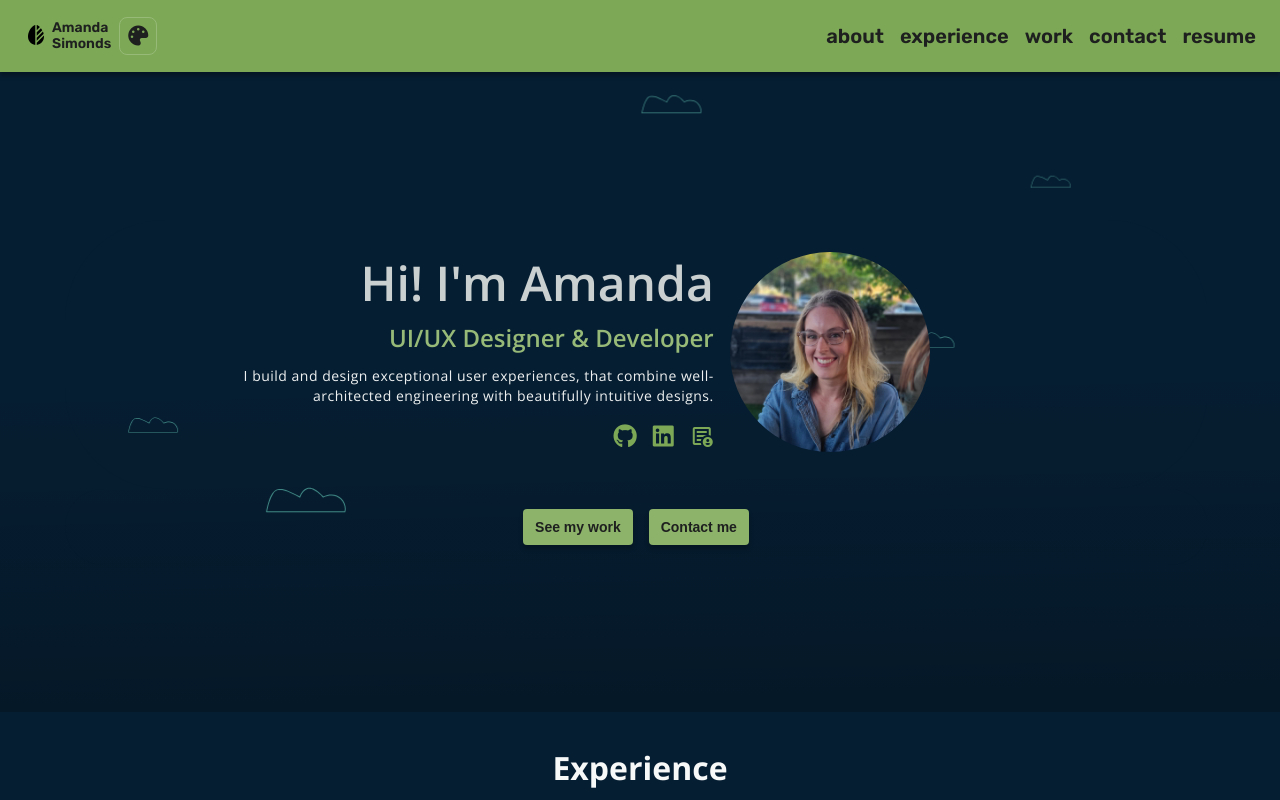
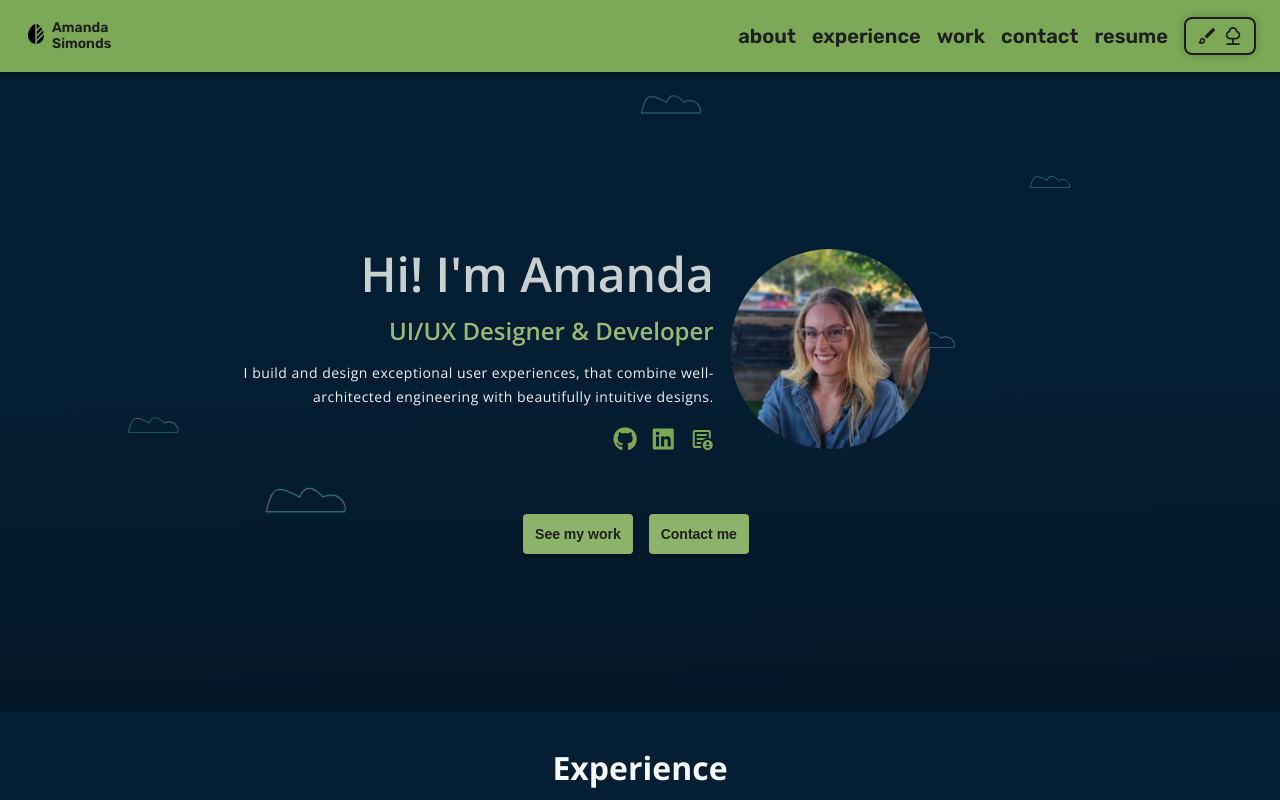
Before and after one commit to amandasimonds/portfolio-2025, a Next.js app: page / in a window 1280 px wide. Shown: the top 800 px of the page. Built offline with nearby package versions, Linux system fonts and the light colour scheme.

Commit message:
add themechanger button, layout edits, fixed links

```diff
--- a/src/app/globals.scss
+++ b/src/app/globals.scss
@@ -11,14 +11,14 @@
   --font-weight-medium: 500;
   --font-weight-semibold: 600;
   --font-weight-bold: 700;
-  --line-height-body: 20px;
+  --line-height-body: 24px;
 
   //effects
   --box-shadow: 0px 4px 4px 0px rgba(0, 0, 0, 0.25);
 
   @media screen and (max-width: $mobile-screen-width-max) {
     --font-size-body: 14px;
-    --line-height-body: 20px;
+    --line-height-body: 24px;
   }
 }
 
--- a/src/app/layout.tsx
+++ b/src/app/layout.tsx
@@ -53,7 +53,9 @@ export default function RootLayout({
         <link href="https://fonts.googleapis.com/css2?family=Noto+Sans:ital,wght@0,100..900;1,100..900&family=Rubik:ital,wght@0,300..900;1,300..900&display=swap" rel="stylesheet" />
         <link href="https://fonts.googleapis.com/css2?family=Noto+Sans:ital,wght@0,100..900;1,100..900&family=Open+Sans:ital,wght@0,300..800;1,300..800&family=Rubik:ital,wght@0,300..900;1,300..900&display=swap" rel="stylesheet"></link>
         <link href="https://fonts.googleapis.com/icon?family=Material+Icons" rel="stylesheet" />
-        <link href="https://fonts.googleapis.com/css2?family=Material+Symbols+Outlined:opsz,wght,FILL,GRAD@20..48,100..700,0..1,-50..200&icon_names=demography" rel="stylesheet" />
+        <link href="https://fonts.googleapis.com/css2?family=Material+Symbols+Outlined:opsz,wght,FILL,GRAD@20..48,100..700,0..1,-50..200" rel="stylesheet" />
+        <link href="https://fonts.googleapis.com/css2?family=Material+Symbols+Rounded:opsz,wght,FILL,GRAD@20..48,100..700,0..1,-50..200" rel="stylesheet" />
+        <link href="https://fonts.googleapis.com/css2?family=Material+Symbols+Sharp:opsz,wght,FILL,GRAD@20..48,100..700,0..1,-50..200" rel="stylesheet" />
         <link href="https://cdnjs.cloudflare.com/ajax/libs/font-awesome/6.4.2/css/all.min.css" rel="stylesheet" />
       </head>
       <body>
--- a/src/app/layout/navigation/navigation.module.scss
+++ b/src/app/layout/navigation/navigation.module.scss
@@ -34,6 +34,10 @@
     &__button-mobile {
         display: none;
 
+        i {
+            font-size: 32px;
+        }
+
         @media screen and (max-width: $tablet-screen-width-max) {
             display: flex;
         }
@@ -60,15 +64,92 @@
     }
 }
 
+.pinRight {
+    display: flex;
+    gap: 16px;
+    align-items: center;
+}
+
 .themeChanger {
     cursor: pointer;
-    font-size: 20px;
-    border: 1px solid var(--color-primary-70);
-    padding: 8px;
+    padding: 6px 10px;
+    gap: 4px;
     border-radius: 8px;
+    display: flex;
+    align-items: center;
+    justify-content: center;
+    position: relative;
+    background-image: linear-gradient(45deg, var(--color-primary-50), var(--color-primary-90));
+    background-size: 300% 300%;
+    border: 2px solid var(--color-text-inverted);
+    box-shadow: $shadow;
+    transition: all 0.3s ease;
+    overflow: hidden;
+
+    i {
+        font-size: 22px;
+    }
+
+    &::before {
+        content: '';
+        position: absolute;
+        top: -6px;
+        left: -6px;
+        right: -6px;
+        bottom: -6px;
+        background: linear-gradient(45deg, #ff6b6b, #feca57, #48dbfb, #ff9ff3, #54a0ff);
+        background-size: 300% 300%;
+        border-radius: 8px;
+        z-index: -1;
+        opacity: 0;
+    }
 
     &:hover {
-        color: var(--color-primary-30);
+        background-image: linear-gradient(45deg, #ff6b6b, #feca57, #48dbfb, #ff9ff3, #54a0ff);
+        animation: gradientShift 1.5s ease infinite;
+
+        &::before {
+            opacity: .4;
+            animation: gradientShift 1.5s ease infinite;
+        }
+    }
+
+    &:active {
+        transform: scale(0.9);
+    }
+
+    @media screen and (min-width: $desktop-screen-width-min) {
+        order: 1;
+    }
+
+    @media (prefers-reduced-motion: reduce) {
+        animation: none;
+
+        &::before {
+            animation: none;
+        }
+
+        &:hover {
+            animation: none;
+        }
+
+        &:active {
+            i {
+                animation: none;
+            }
+        }
+    }
+}
+
+@keyframes gradientShift {
+    0% {
+        background-position: 0% 50%;
+    }
+    50% {
+        background-position: 100% 50%;
+    }
+    100% {
+        background-position: 0% 50%;
     }
 }
 
--- a/src/app/layout/navigation/navigation.tsx
+++ b/src/app/layout/navigation/navigation.tsx
@@ -42,6 +42,7 @@ export default function Navigation() {
 
   return (
     <div className={`${styles.navigation} ${rubik.className}`}>
+
       <Scrim onClick={toggleNavMenu} isShowing={navmenuOpen}></Scrim>
       <div className={styles.navigation__left}>
         <a onClick={() => handleNavLinkClick('home')} className={styles.logo}>
@@ -51,11 +52,13 @@ export default function Navigation() {
             <span>Simonds</span>
           </div>
         </a>
-        <div className={styles.themeChanger} onClick={changeTheme}>
-          <i className="fa-solid fa-palette"></i>
-        </div>
       </div>
 
+      <div className={styles.pinRight}>
+        <div className={styles.themeChanger} onClick={changeTheme}>
+          <i className="material-symbols-outlined">brush</i>
+          <i className='material-symbols-outlined'>{theme === "spooky-theme" ? "nightlight" : "nature"}</i>
+        </div>
         <div className={styles["navigation__button-mobile"]}>
           <button className={`icon-button icon-button--secondary`} onClick={toggleNavMenu}><i className="material-icons">menu</i></button>
         </div>
@@ -68,5 +71,7 @@ export default function Navigation() {
           ))}
         </div>
       </div>
+
+    </div>
   );
 }
--- a/src/app/layout/sections/experience/experience.module.scss
+++ b/src/app/layout/sections/experience/experience.module.scss
@@ -46,7 +46,7 @@
         max-width: 700px;
         display: flex;
         flex-direction: column;
-        gap: 12px;
+        gap: 16px;
 
         .heading {
             display: flex;
@@ -59,7 +59,7 @@
     &__position {
         display: flex;
         flex-direction: column;
-        gap: 8px;
+        gap: 12px;
         margin-left: 24px;
         position: relative;
     }
@@ -87,7 +87,7 @@
             position: absolute;
             margin-left: -16px;
             top: 20px;
-            height: calc(100% + -8px);
+            height: 100%;
             background: var(--color-primary-20);
         }
     }
--- a/src/app/layout/sections/work/work.tsx
+++ b/src/app/layout/sections/work/work.tsx
@@ -35,13 +35,13 @@ const projects = [
     },
     {
         title: "Aurora Component Library",
-        link: "https://aurora-component-library.netlify.app",
+        link: "https://aurora-ui-kit.netlify.app/",
         img: "aurora-lib.png",
         description: "Angular component library, displayed through Storybook. I used Figma in combination with design tokens and Style Dictionary to create the design system. This is the start of a passion project to learn more about design systems, component libraries, and Storybook."
     },
     {
         title: "Genetic Username",
-        link: "https://genetic-username.netlify.app",
+        link: "https://amandasimonds.github.io/genetic-username/",
         img: "genetic-username.png",
         description: "Username Generator inspired by Reddit, and my desire to do a fun day project building a vanilla JavaScript app."
     },
--- a/src/app/styles/themes.scss
+++ b/src/app/styles/themes.scss
@@ -11,6 +11,10 @@
     --color-primary-20: #234846;
     --color-primary-10: #122625;
     --color-primary-5: #0A1514;
+
+    --color-secondary-60: #edff4e;
+
+    --color-tertiary-60: rgb(116, 29, 124);
 
     --color-neutral-90: #f7f9f9;
     --color-neutral-80: #eef1f1;
--- a/src/app/styles/variables.scss
+++ b/src/app/styles/variables.scss
@@ -9,3 +9,5 @@ $max-container-width-small: 600px;
 $z-index-nav-menu: 100;
 $z-index-content-layer: 10;
 $z-index-background-layer: 1;
+
+$shadow: 0 0 10px rgba(0, 0, 0, 0.2);
```
Lines whose indentation alone changed are shown as unchanged.
